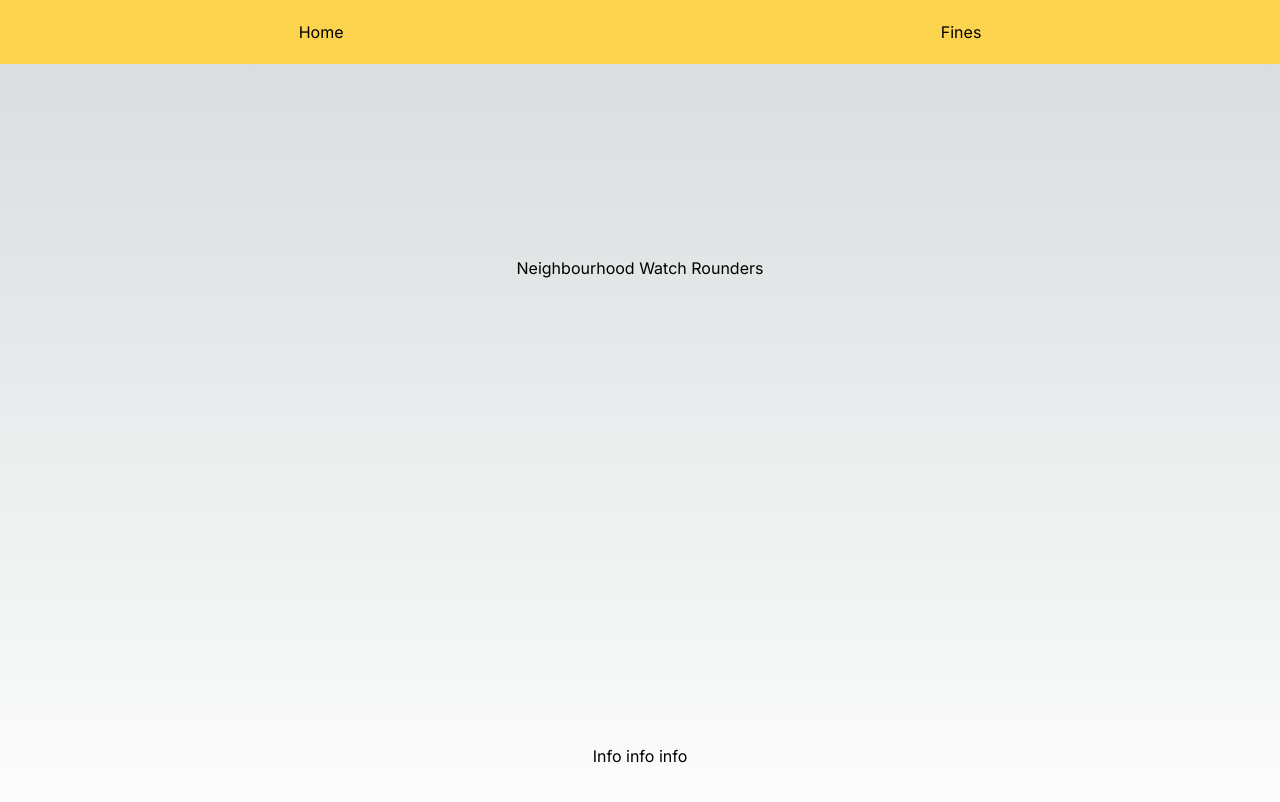
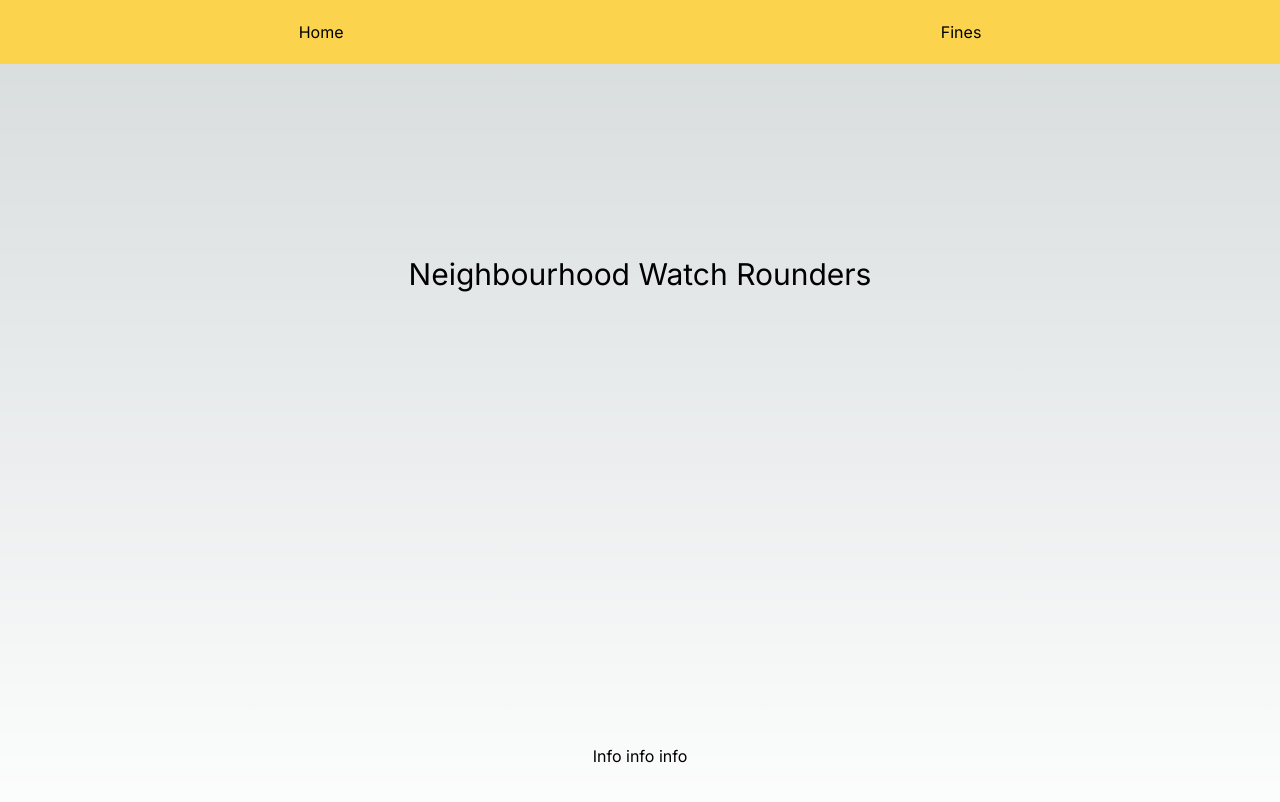
Before and after one commit to MichaelCollingwood/nw-rounders, a Next.js app: page / in a window 1280 px wide. Shown: the top 802 px of the page. Built offline with nearby package versions, Linux system fonts and the light colour scheme.

Commit message:
Make relevant

```diff
--- a/src/app/page.tsx
+++ b/src/app/page.tsx
@@ -4,7 +4,7 @@ import Link from "next/link";
 export default function Home() {
   return (
     <main className="flex min-h-screen flex-col items-center justify-between p-24">
-      <div className="p-24">
+      <div className="p-24 text-3xl">
         Neighbourhood Watch Rounders
       </div>
       <div className="flex flex-col gap-2 px-10">
```
